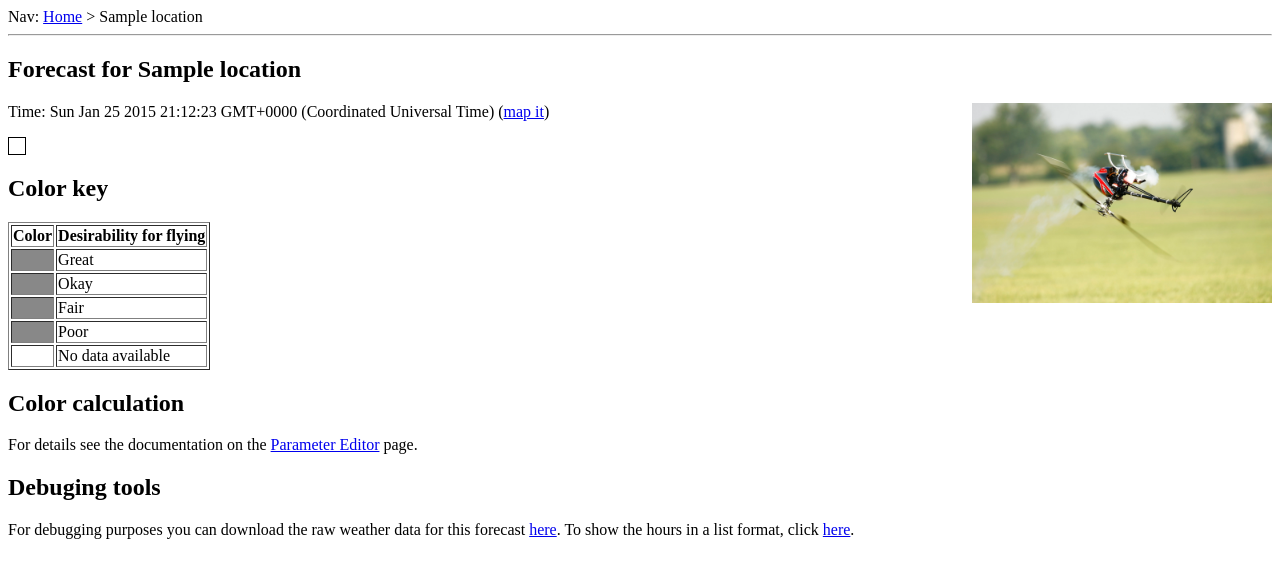
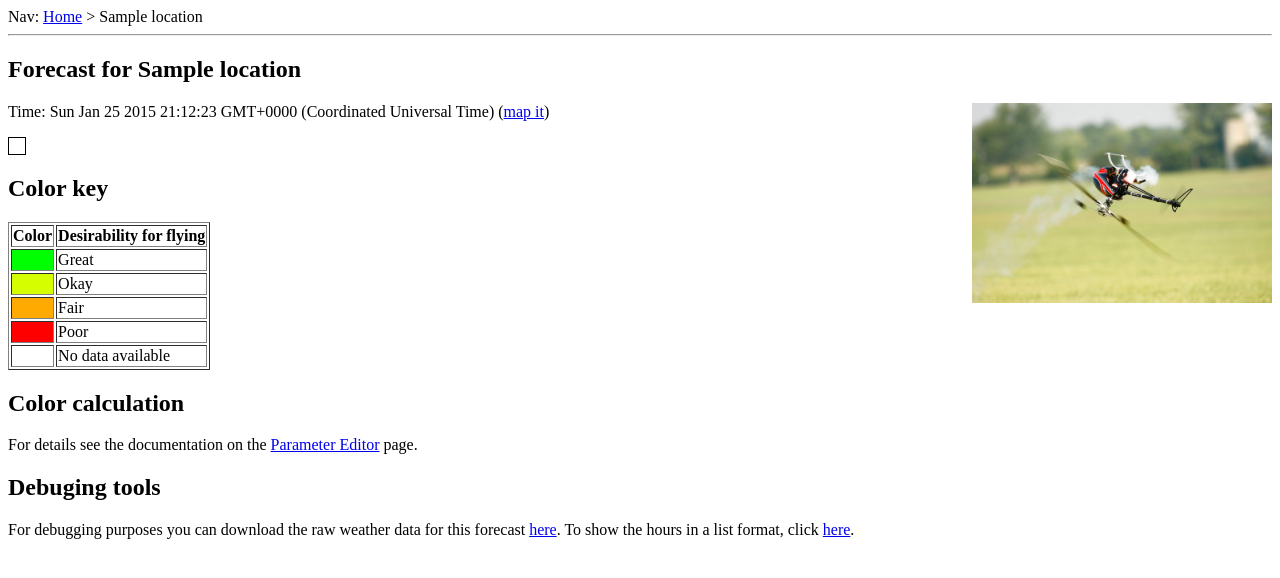
Before and after one commit to matthewcornell/peepweather, a Flask app: template app/templates/forecast.html in a window 1280 px wide. Shown: the top 578 px of the page. Run offline with Flask 2, Linux system fonts and the light colour scheme; the template is opened without the code that fills it: most values are stand-ins (such as "Sample title", 1, 10 or a date in 2020).

Commit message:
using css styles for colors!

```diff
--- /dev/null
+++ b/app/static/hour-rating-colors.css
@@ -0,0 +1,19 @@
+.Poor {
+    background-color: #ff0000
+}
+
+.Fair {
+    background-color: #ffaa00;
+}
+
+.Okay {
+    background-color: #d5ff00;
+}
+
+.Great {
+    background-color: #00ff00
+}
+
+.Missing {
+    background-color: white;
+}
--- a/app/templates/base.html
+++ b/app/templates/base.html
@@ -1,6 +1,7 @@
 <html>
 <head>
     <title>{% block title %}{% endblock %} - RC Weather App</title>
+    <link rel='stylesheet' href='{{ url_for('static', filename='hour-rating-colors.css') }}'>
 </head>
 <body>
 
--- a/app/templates/color-key.html
+++ b/app/templates/color-key.html
@@ -10,27 +10,27 @@
     <tbody>
 
     <tr>
-        <td style="background-color:{{ colorKeyHighToLow[0] }};"></td>
+        <td class='Great'></td>
         <td>Great</td>
     </tr>
 
     <tr>
-        <td style="background-color:{{ colorKeyHighToLow[1] }};"></td>
+        <td class='Okay'></td>
         <td>Okay</td>
     </tr>
 
     <tr>
-        <td style="background-color:{{ colorKeyHighToLow[2] }};"></td>
+        <td class='Fair'></td>
         <td>Fair</td>
     </tr>
 
     <tr>
-        <td style="background-color:{{ colorKeyHighToLow[3] }};"></td>
+        <td class='Poor'></td>
         <td>Poor</td>
     </tr>
 
     <tr>
-        <td style="background-color:white;"></td>
+        <td class='Missing'></td>
         <td colspan=2>No data available</td>
     </tr>
 
--- a/app/templates/forecast.html
+++ b/app/templates/forecast.html
@@ -12,8 +12,8 @@
         <img src="{{ url_for('static', filename='_MG_5049.jpg') }}" style="width:300px;" align="right">
     </p>
 
-    <table style="background-color:black; font-size: small" border="0" cellspacing="1" cellpadding="8" width="10">
-        <tr style="background-color:white;" border="0" cellpadding="8" cellspacing="1" width="10">
+    <table style="background-color:black; font-size:small" border="0" cellspacing="1" cellpadding="8" width="10">
+        <tr style="background-color:white;" >
             {# first column blank for row/hour header #}
             <td></td>
             {% for header in forecast.calendarHeaderRow() %}
@@ -21,13 +21,12 @@
             {% endfor %}
 
         </tr>
-        {% for hourOfDayHours in forecast.hoursAsCalendarRows() %}  {# each row is an hour of day #}
+        {% for hourOfDayRow in forecast.hoursAsCalendarRows() %}
             {% if forecast.isDaylightHour(loop.index0) %}
                 <tr>
                     <th style="background-color:white;">{{ forecast.rowHeadingForHour(loop.index0) }}</th>
-                    {% for dayOfWeekHour in hourOfDayHours %}           {# each ele/column is a day of week #}
-                        <td style="background-color: {{ dayOfWeekHour.color() }};"
-                            title="{{ dayOfWeekHour.detailString() }}">
+                    {% for hour in hourOfDayRow %}
+                        <td class="{{ hour.cssClassForDesirability() }}" title="{{ hour.detailString() }}">
                     {% endfor %}
                 </tr>
             {% endif %}
```
Also changed, not shown: app/routes.py (+4 -4 lines), forecast/Hour.py (+21 -34 lines), test/test_forecast.py (+7 -17 lines).
